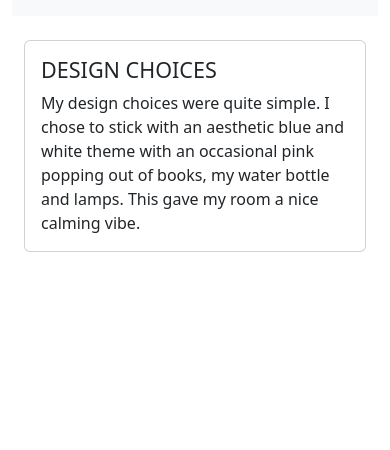
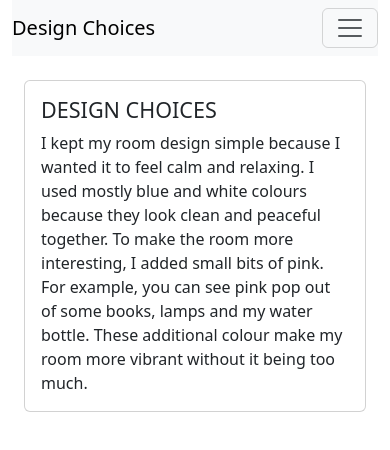
Before and after one commit to naaz-brar/DT-Room-Design, a plain HTML site: page design-choices.html in a window 390 px wide. Drawn offline with nearby package versions, Linux system fonts and the light colour scheme.

Commit message:
added nav , cards and text

```diff
--- a/design-choices.html
+++ b/design-choices.html
@@ -2,7 +2,8 @@
 <html lang="en">
 <head>
     <meta charset="UTF-8">
-    <title>Design choices</title>
+    <title>Design Choices</title>
+    <link rel="icon" type="image/x-icon" href="Images/favicon.png">
     <link href="https://cdn.jsdelivr.net/npm/bootstrap@5.3.6/dist/css/bootstrap.min.css" rel="stylesheet"
           integrity="sha384-4Q6Gf2aSP4eDXB8Miphtr37CMZZQ5oXLH2yaXMJ2w8e2ZtHTl7GptT4jmndRuHDT" crossorigin="anonymous">
 
@@ -12,6 +13,10 @@
 <div class="container">
 
     <nav class="navbar navbar-expand-lg navbar-light bg-light">
+        <a class="navbar-brand" href="#">Design Choices</a>
+        <button class="navbar-toggler" type="button" data-toggle="collapse" data-target="#navbarSupportedContent" aria-controls="navbarSupportedContent" aria-expanded="false" aria-label="Toggle navigation">
+            <span class="navbar-toggler-icon"></span>
+        </button>
         <div class="collapse navbar-collapse" id="navbarSupportedContent">
             <ul class="navbar-nav mr-auto">
                 <li class="nav-item">
@@ -36,7 +41,11 @@
                             DESIGN CHOICES
                         </h4>
                         <p class="card-text">
-                            My design choices were quite simple. I chose to stick with an aesthetic blue and white theme with an occasional pink popping out of books, my water bottle and lamps. This gave my room a nice calming vibe.
+                            I kept my room design simple because I wanted it to feel calm and relaxing.
+                            I used mostly blue and white colours because they look clean and peaceful together.
+                            To make the room more interesting, I added small bits of pink.
+                            For example, you can see pink pop out of some books, lamps and my water bottle.
+                            These additional colour make my room more vibrant without it being too much.
                         </p>
                     </div>
                 </div>
```
Also changed, not shown: about-me.html (+5 -0 lines), index.html (+4 -0 lines), my-bedroom-design.html (+6 -1 lines).
